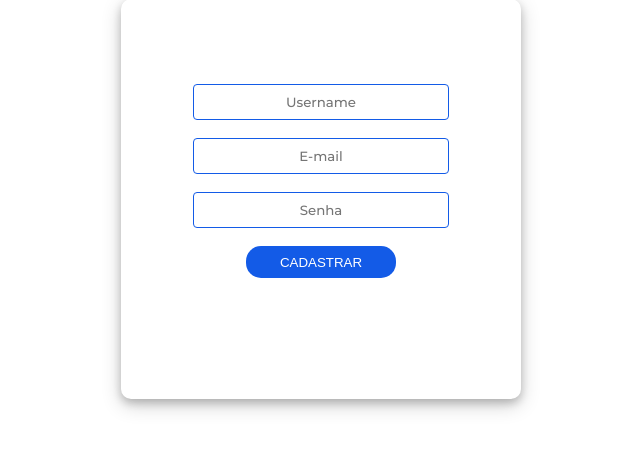
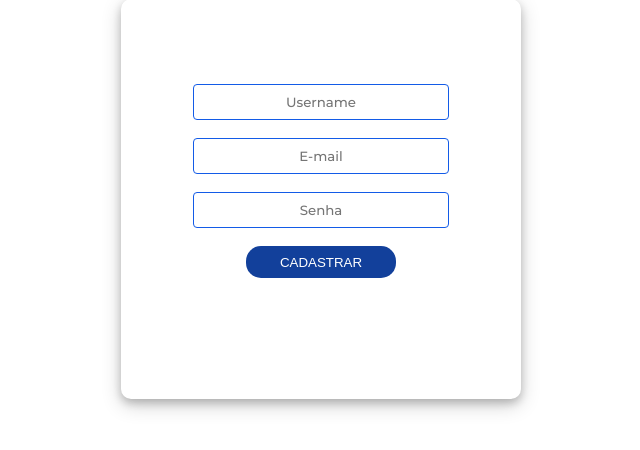
Before and after one commit to jpedroabq/Power-Lens, a Django app: page /auth/cadastro/ in a window 1280 px wide, with the pointer over the restyled element. Shown: the part 241-691 px from the top of the page, without its empty margins (319-959 px from the left). Run offline with Django 4.2, Linux system fonts and the light colour scheme.

Commit message:
CSS update

```diff
--- a/static/css/cadastro.css
+++ b/static/css/cadastro.css
@@ -56,6 +56,11 @@
     text-transform: uppercase;
 }
 
+.submit-button:hover {
+    background-color: #12409b;
+
+}
+
 ::placeholder {
     text-align: center;
 }
```
Also changed, not shown: db.sqlite3.
